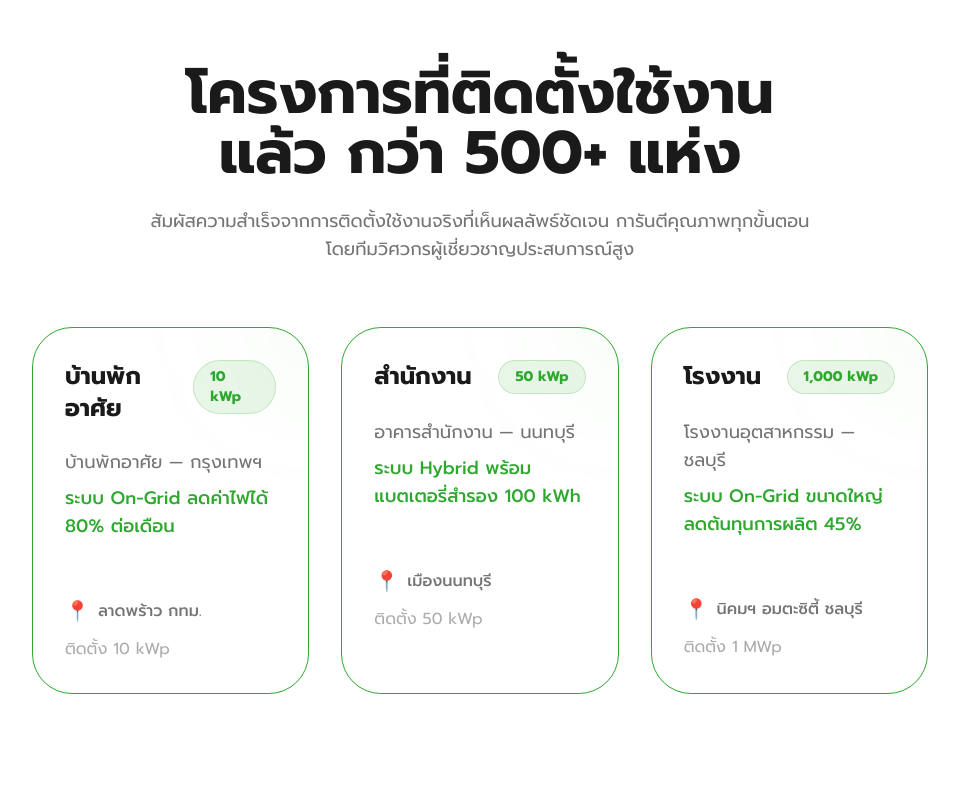
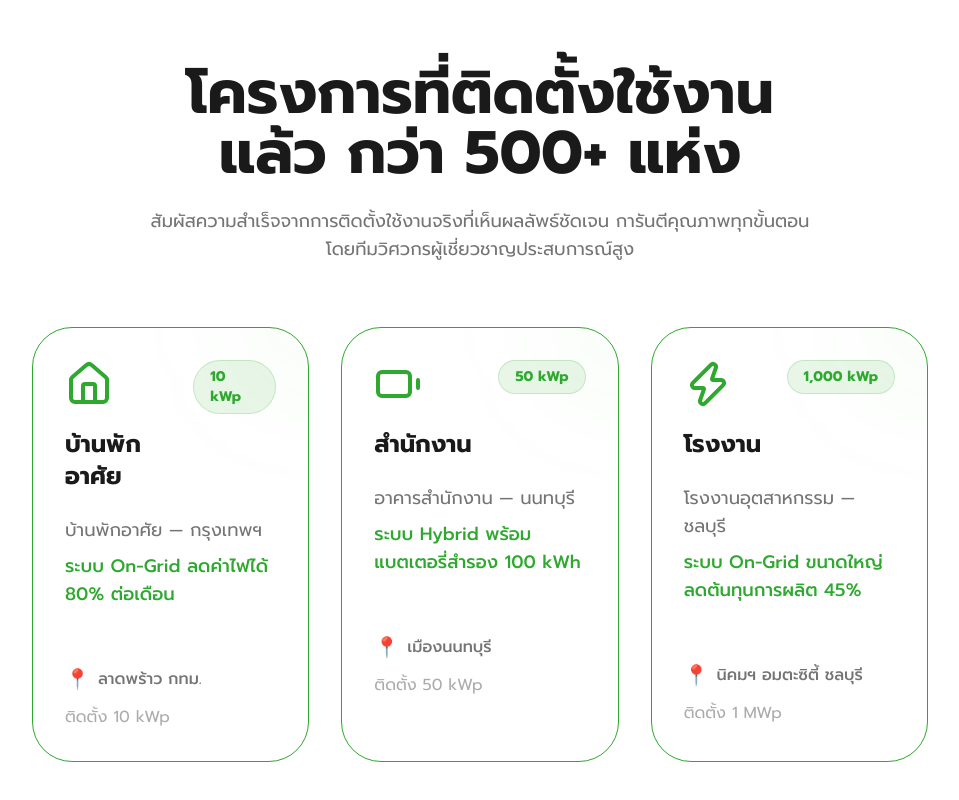
Before and after one commit to Edaxchain/EGT-web, a Next.js app: page /home in a window 1280 px wide. Shown: the part 1467-2267 px from the top of the page, without its empty margins (160-1119 px from the left). Built offline with nearby package versions, Linux system fonts and the light colour scheme.

Commit message:
refactor: update content and layout structure in Works and Services components

```diff
--- a/app/home/Services.tsx
+++ b/app/home/Services.tsx
@@ -100,7 +100,7 @@ export default function Services() {
                     <motion.div
                         key={index}
                         variants={itemVars}
-                        className="text-center group relative border border-green p-8 rounded-3xl transition-all duration-300 flex flex-col items-center text-center hover:bg-green/5 hover:border-green hover:-translate-y-2 hover:shadow-2xl hover:shadow-green/5"
+                        className="text-center group relative border border-green p-8 rounded-3xl transition-all duration-300 flex flex-col items-center hover:bg-green/5 hover:border-green hover:-translate-y-2 hover:shadow-2xl hover:shadow-green/5"
                     >
                         <service.icon className="w-12 h-12 text-green/90 mb-6 transition-transform duration-300 group-hover:scale-110" />
                         <h3 className="text-xl font-bold mb-3 group-hover:text-green transition-colors">
--- a/app/home/Works.tsx
+++ b/app/home/Works.tsx
@@ -97,13 +97,16 @@ export default function Works() {
                     <motion.div
                         key={index}
                         variants={itemVars}
-                        className="group relative border border-green p-8 rounded-[40px] transition-all duration-500 overflow-hidden hover:border-green/50 hover:shadow-2xl hover:shadow-green/10"
+                        className="group relative border border-green p-8 rounded-[40px] transition-all duration-500 overflow-hidden hover:-translate-y-2 hover:shadow-2xl hover:shadow-green/5"
                     >
                         {/* Title & Capacity */}
-                        <div className="flex justify-between items-start mb-6">
-                            <h3 className="text-2xl font-bold group-hover:text-green transition-colors">
-                                {project.title}
-                            </h3>
+                        <div className="flex justify-between items-start mb-6 relative z-10">
+                            <div className="flex flex-col gap-1">
+                                <project.icon className="w-12 h-12 text-green mb-4 transition-transform duration-300 group-hover:scale-110" />
+                                <h3 className="text-2xl font-bold group-hover:text-green transition-colors">
+                                    {project.title}
+                                </h3>
+                            </div>
                             <div className="bg-green/10 text-green px-4 py-1.5 rounded-full text-sm font-bold border border-green/20">
                                 {project.subtitle}
                             </div>
```
